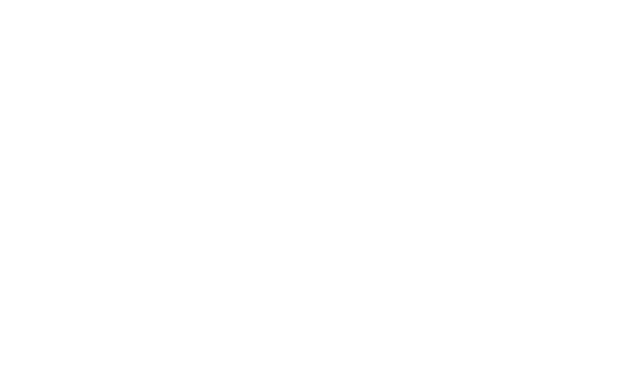
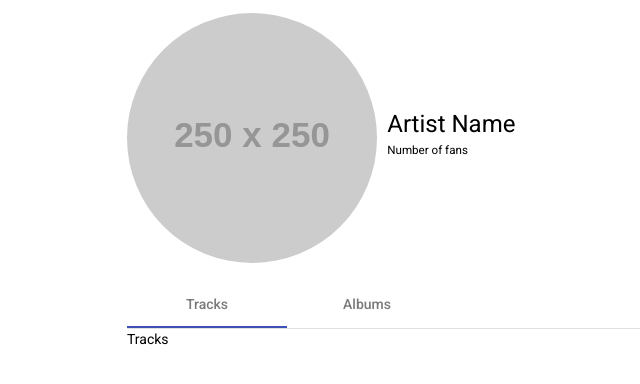
Before and after one commit to teeray10/deezer-grad-project, an Angular app: page /artist in a window 1280 px wide. Before the commit this address led to /. Shown: the top 384 px of the page, without its empty margins (1-641 px from the left). Built offline with nearby package versions, Linux system fonts and the light colour scheme.

Commit message:
DPP-4 Added basic artist page skeleton
- DPP-4 Generated Artist component
- DPP-4 Added required material modules
- DPP-4 Added artist to routing
- DPP-4 Added html layout and styling

```diff
--- a/src/app/app-routing.module.ts
+++ b/src/app/app-routing.module.ts
@@ -1,11 +1,16 @@
 import { NgModule } from '@angular/core';
 import { RouterModule, Routes } from '@angular/router';
+import { ArtistComponent } from "./features/artist/artist.component";
 import { HomeComponent } from "./features/home/home.component";
 
 const routes: Routes = [
     {
         path: '',
         component: HomeComponent
+    },
+    {
+        path: 'artist',
+        component: ArtistComponent
     }
 ];
 
--- /dev/null
+++ b/src/app/features/artist/artist.component.html
@@ -0,0 +1,17 @@
+<div class="container">
+    <div class="artist-profile">
+        <div class="artist-picture">
+            <img src="https://via.placeholder.com/250" alt="Picture of artist"/>
+        </div>
+        <div class="artist-info">
+            <h1>Artist Name</h1>
+            <h5>Number of fans</h5>
+        </div>
+    </div>
+    <div class="artist-content">
+        <mat-tab-group>
+            <mat-tab label="Tracks">Tracks</mat-tab>
+            <mat-tab label="Albums">Albums</mat-tab>
+          </mat-tab-group>
+    </div>
+</div>
--- /dev/null
+++ b/src/app/features/artist/artist.component.scss
@@ -0,0 +1,35 @@
+.container {
+    height: 100%;
+    width: 80%;
+    margin: auto;
+    display: flex;
+    flex-direction: column;
+}
+
+.artist-profile {
+    display: flex;
+    height: 35%;
+    align-items: center;
+}
+
+.artist-picture {
+    margin-right: 1%;
+}
+
+.artist-picture img {
+    border-radius: 50%;
+}
+
+.artist-info h1 {
+    margin: 0;
+    padding: 0;
+}
+
+.artist-content {
+    display: flex;
+    justify-content: center;
+}
+
+.mat-tab-group {
+    width: 100%;
+}
```
Also changed, not shown: src/app/app.module.ts (+13 -7 lines), src/app/features/artist/artist.component.ts (added, +9 -0 lines), 1 other file (tests, documents, lock files or other folders).
